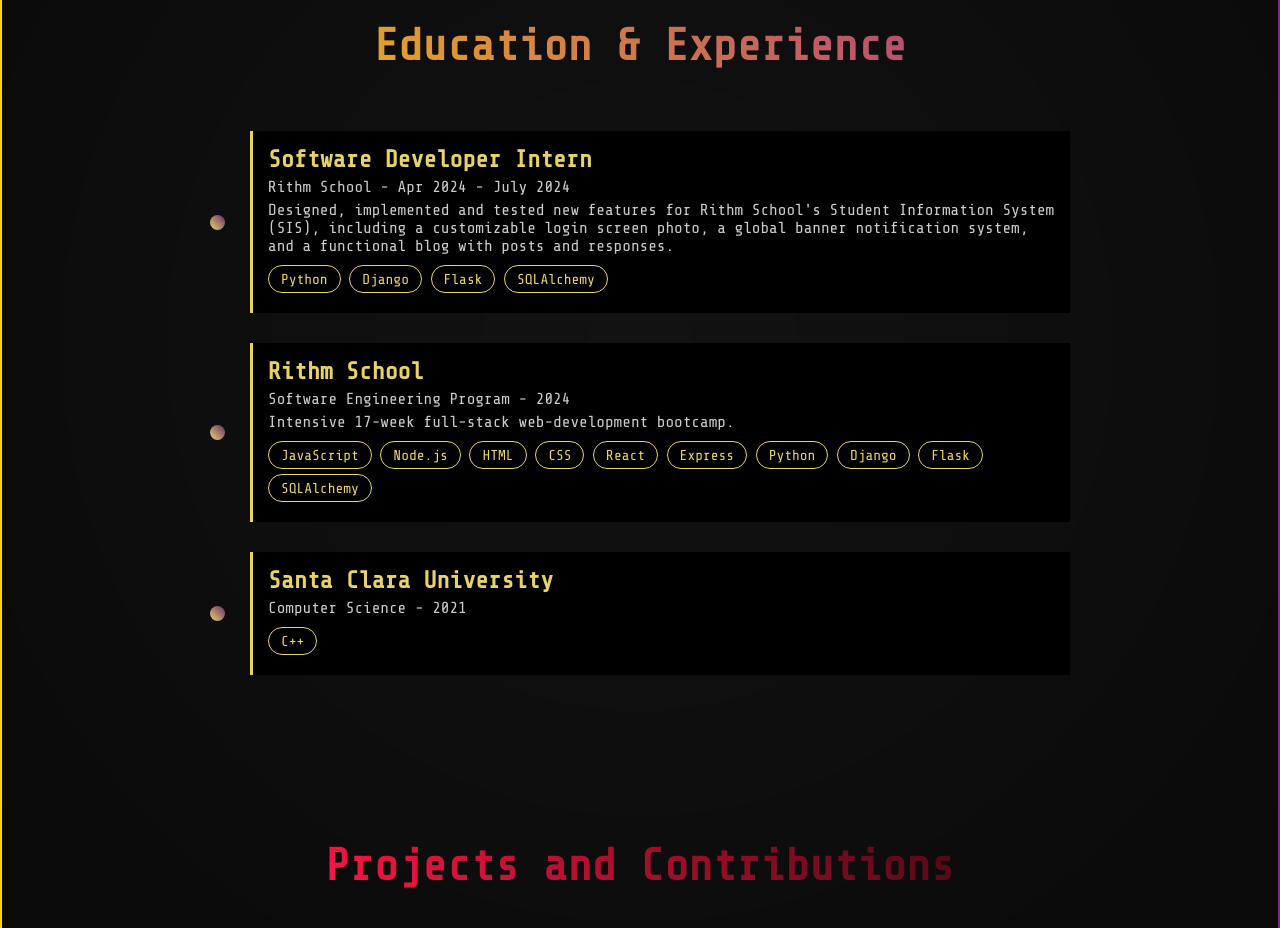
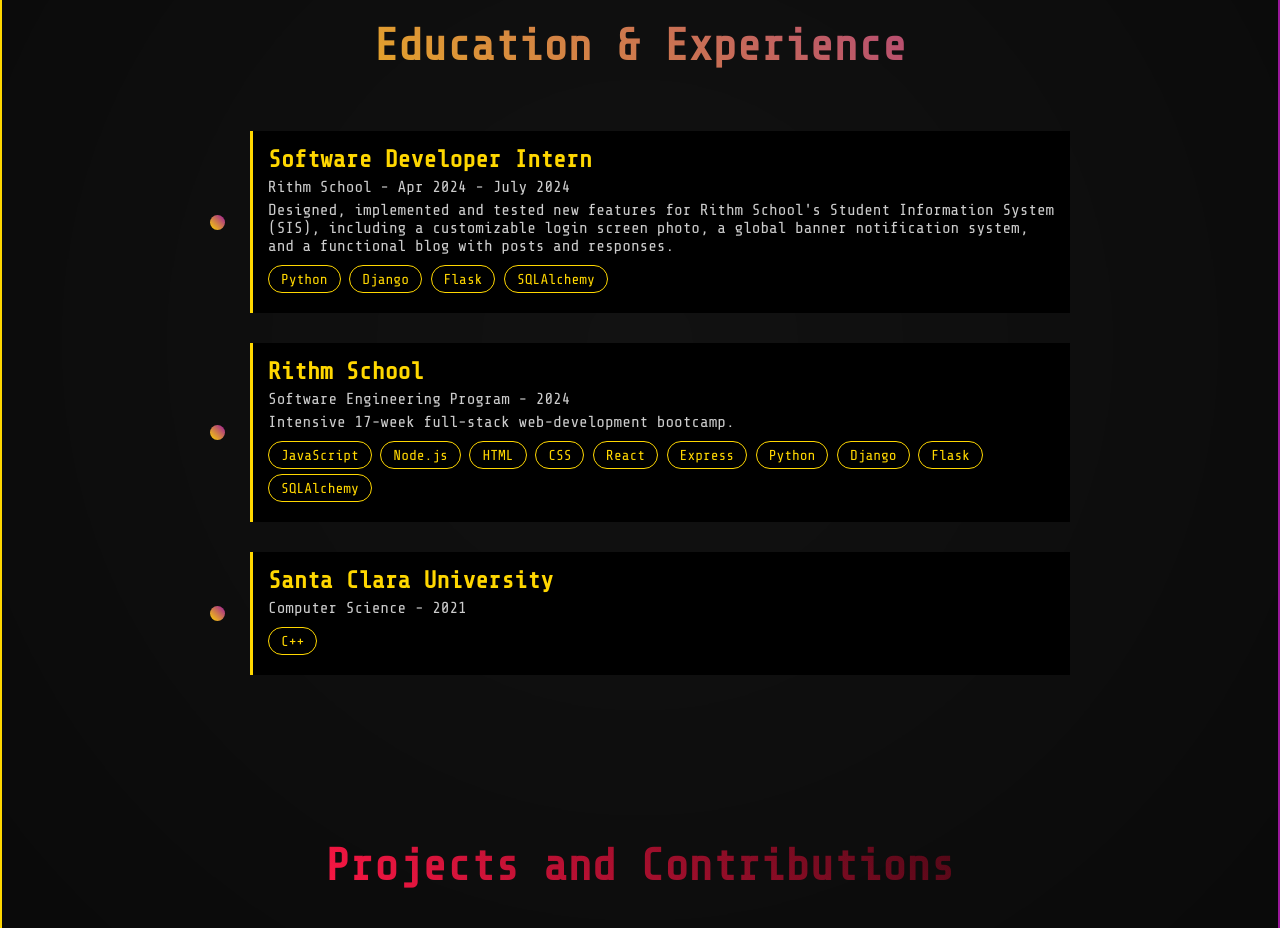
Before and after one commit to jacobrashid404/personal-website, a website: page index.html in a window 1280 px wide. Shown: the part 1660-2588 px from the top of the page. Drawn offline with nearby package versions, Linux system fonts and the light colour scheme.

Commit message:
adjust experience item styling

```diff
--- a/styles.css
+++ b/styles.css
@@ -443,7 +443,6 @@
 }
 
 .timeline-item {
-  filter: grayscale(50%);
   display: flex;
   align-items: center;
   width: 100%;
@@ -455,7 +454,7 @@
 
 .timeline-item:hover {
   filter: grayscale(0%);
-  transform: translateX(10px);
+  transform: translateX(10px) translateY(-10px);
 }
 
 .timeline-dot {
```
